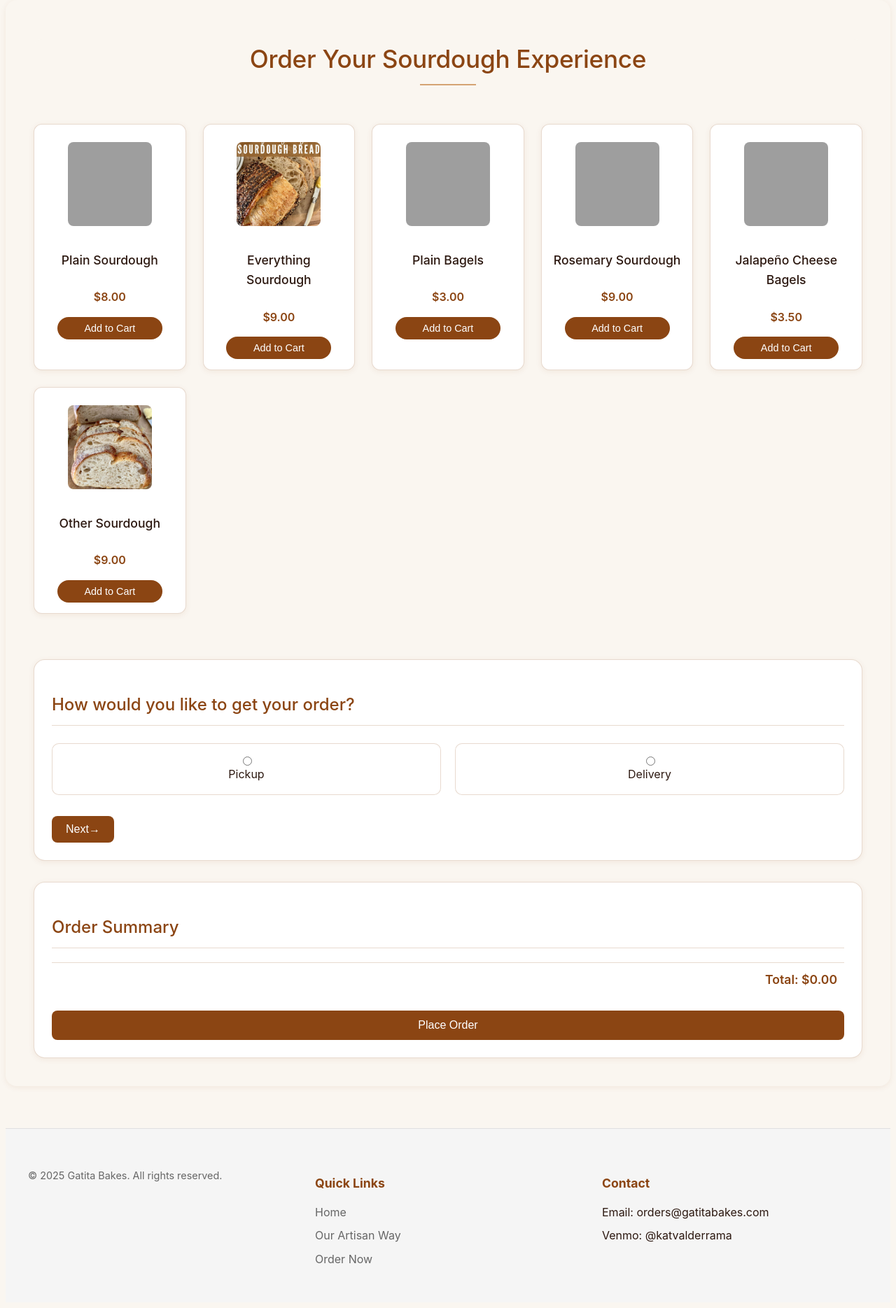
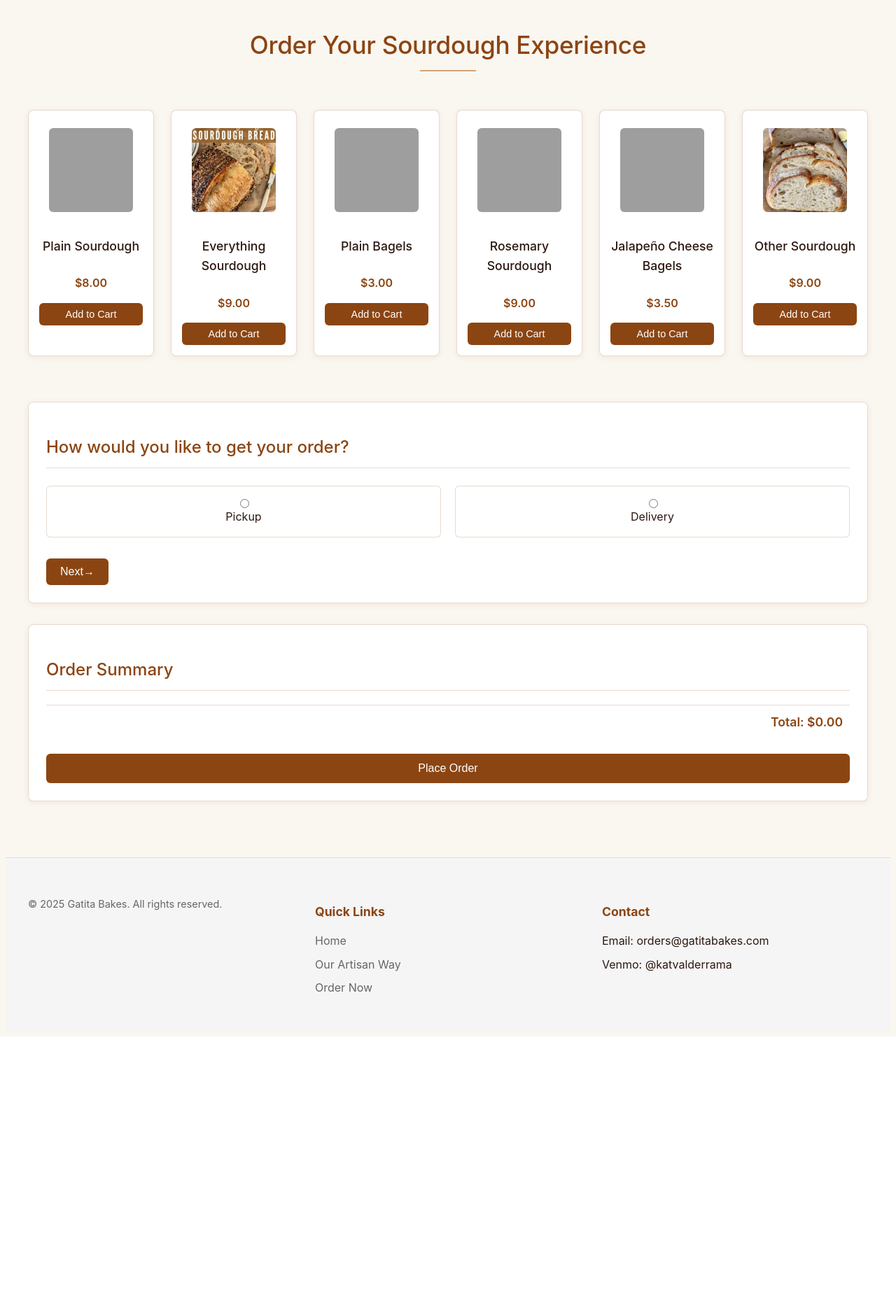
Before and after one commit to ibucketbranch/gatitabakes-claude, a PHP site: page /new-design.php in a window 1280 px wide. Shown: the part 30-1899 px from the top of the page at 70% size. After the commit the page ends 1511 px from the top, so only its background shows below. Run offline with PHP 8.4, Linux system fonts and the light colour scheme; grey boxes are pictures that could not be loaded.

Commit message:
Update order-form-new.css to better match UI mockups with minimalist styling

```diff
--- a/public_html/css/order-form-new.css
+++ b/public_html/css/order-form-new.css
@@ -8,7 +8,7 @@
 
 /* DESIGN ALIGNED WITH UI GUIDES */
 :root {
-  /* Colors from UI mockups */
+  /* Colors from UI mockups - warm brown palette */
   --primary-brown: #8B4513;
   --light-brown: #D4A373;
   --cream: #F8F3E8;
@@ -28,20 +28,17 @@
   -moz-osx-font-smoothing: grayscale;
 }
 
-/* Frame around the entire form - aligned with UI mockups */
+/* Clean, minimalist container matching UI mockups */
 .order-form-container {
   max-width: 1200px;
   margin: 30px auto;
-  padding: 40px;
+  padding: 20px;
   background-color: var(--soft-white);
-  border-radius: 16px;
-  box-shadow: var(--shadow-soft);
   position: relative;
 }
 
 .order-form-inner {
   background-color: var(--soft-white);
-  border-radius: 12px;
   position: relative;
   z-index: 2;
 }
@@ -82,7 +79,7 @@
 
 .product-card {
   background: white;
-  border-radius: 12px;
+  border-radius: 8px;
   overflow: hidden;
   box-shadow: var(--shadow-soft);
   transition: all 0.3s ease;
@@ -108,7 +105,7 @@
   justify-content: center;
   margin-bottom: 15px;
   background: white;
-  border-radius: 8px;
+  border-radius: 6px;
   overflow: hidden;
 }
 
@@ -117,7 +114,7 @@
   width: 120px;
   height: 120px;
   object-fit: cover;
-  border-radius: 8px;
+  border-radius: 6px;
   transition: transform 0.3s ease;
 }
 
@@ -144,7 +141,7 @@
   color: white;
   border: none;
   padding: 8px 15px;
-  border-radius: 25px;
+  border-radius: 6px;
   cursor: pointer;
   font-size: 0.9rem;
   font-weight: 500;
@@ -155,14 +152,14 @@
 
 .add-to-cart:hover {
   background: #6d370f;
-  transform: scale(1.05);
+  transform: scale(1.02);
 }
 
 .add-to-cart.added {
   background: #5A9A62;
 }
 
-/* Order Form and Cart */
+/* Order Form and Cart - clean styling from UI mockups */
 .order-form-wrapper {
   display: flex;
   gap: 30px;
@@ -173,7 +170,7 @@
 .order-form, .cart-summary {
   background: white;
   padding: 25px;
-  border-radius: 16px;
+  border-radius: 8px;
   box-shadow: var(--shadow-soft);
   border: 1px solid var(--border-color);
 }
@@ -213,7 +210,7 @@
   position: relative;
   background: white;
   border: 1px solid var(--border-color);
-  border-radius: 10px;
+  border-radius: 6px;
   padding: 15px;
   display: flex;
   flex-direction: column;
@@ -223,7 +220,7 @@
 }
 
 .order-type-option:hover {
-  transform: translateY(-3px);
+  transform: translateY(-2px);
   box-shadow: var(--shadow-soft);
 }
 
@@ -253,7 +250,7 @@
   width: 100%;
   padding: 10px 12px;
   border: 1px solid var(--border-color);
-  border-radius: 8px;
+  border-radius: 6px;
   font-size: 1rem;
   background-color: white;
   transition: all 0.3s ease;
@@ -276,7 +273,7 @@
   align-items: center;
   justify-content: center;
   padding: 10px 20px;
-  border-radius: 8px;
+  border-radius: 6px;
   font-size: 1rem;
   font-weight: 500;
   cursor: pointer;
@@ -310,7 +307,7 @@
   background: var(--primary-brown);
   color: white;
   border: none;
-  border-radius: 8px;
+  border-radius: 6px;
   padding: 12px 20px;
   margin-top: 20px;
   font-size: 1rem;
@@ -325,7 +322,7 @@
   transform: translateY(-2px);
 }
 
-/* Refined Cart Items Design */
+/* Refined Cart Items Design to match UI mockups */
 .sidebar-cart-items {
   margin-bottom: 20px;
 }
@@ -336,7 +333,7 @@
   justify-content: space-between;
   padding: 12px;
   margin-bottom: 10px;
-  border-radius: 8px;
+  border-radius: 6px;
   background-color: var(--soft-white);
   transition: all 0.3s ease;
   border: 1px solid var(--border-color);
```
